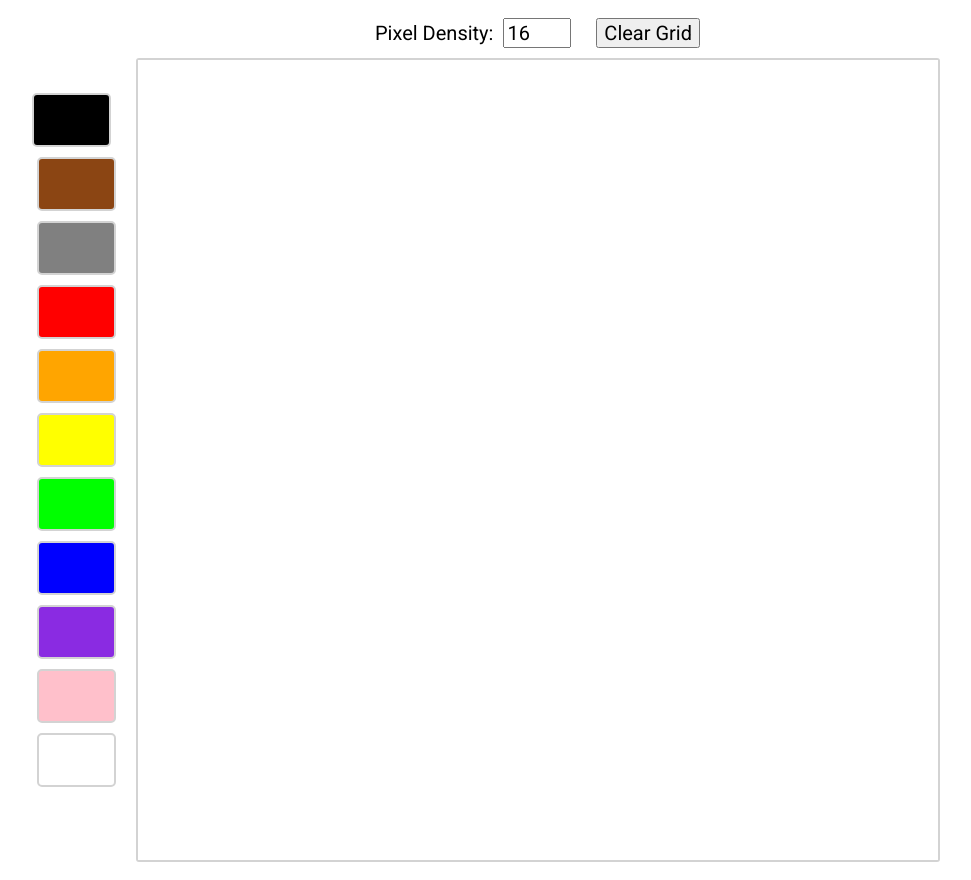
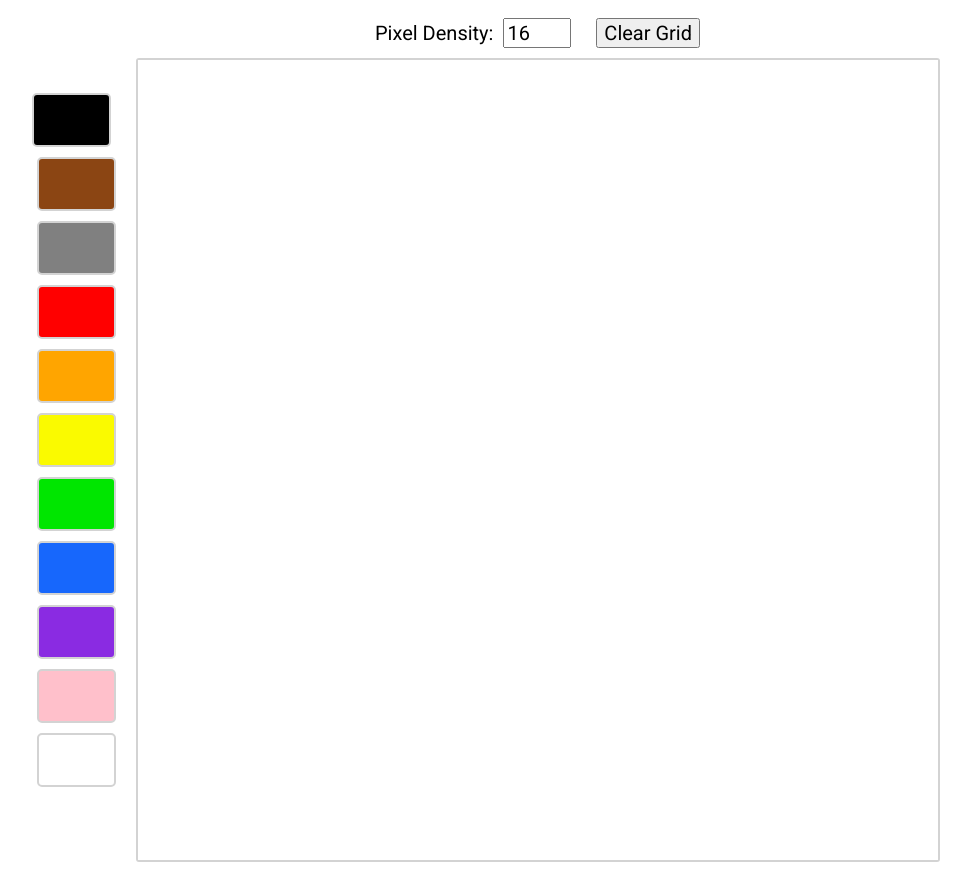
Before and after one commit to JCFarrow/etch-a-sketch, a plain HTML site: page index.html in a window 1280 px wide. Shown: the whole page, without its empty margins (152-1123 px from the left). Drawn offline with Linux system fonts and the light colour scheme.

Commit message:
Update some colors and remove comments

```diff
--- a/scripts.js
+++ b/scripts.js
@@ -2,7 +2,7 @@ const canvasSize = 50 * 16;
 const sizeExt = 'px';
 const maxPixelDensity = 100;
 
-const colors = ['black', 'saddlebrown', 'gray', 'red', 'orange', 'yellow', 'rgb(0,255,0)', 'blue', 'blueviolet', 'pink', 'white'];
+const colors = ['black', 'saddlebrown', 'gray', 'red', 'orange', 'rgb(250, 250, 0)', 'rgb(0, 230, 0)', '#1767fc', 'blueviolet', 'pink', 'white'];
 let selectedColor = 'black';
 
 let mouseIsDown = false;
--- a/styles.css
+++ b/styles.css
@@ -37,7 +37,6 @@ input {
 }
 
 #canvas {
-    /* box-sizing: border-box; */
     display: flex;
     flex-wrap: wrap;
     border: 2px solid lightgray ;
@@ -57,7 +56,6 @@ input {
 
 .pixel:hover {
     border: 1px dashed gray ;
-    /* border-radius: 5px; */
 }
 
 #colors {
@@ -77,11 +75,9 @@ input {
 }
 
 .color-swatch:hover {
-    /* transform: scale(1.05); */
     transform: translate(-5px,0px);
 }
 
 .color-swatch.selected {
-    /* transform: scale(1.1); */
     transform: translate(-5px,0px);
 }
```
Also changed, not shown: 1 other file.
